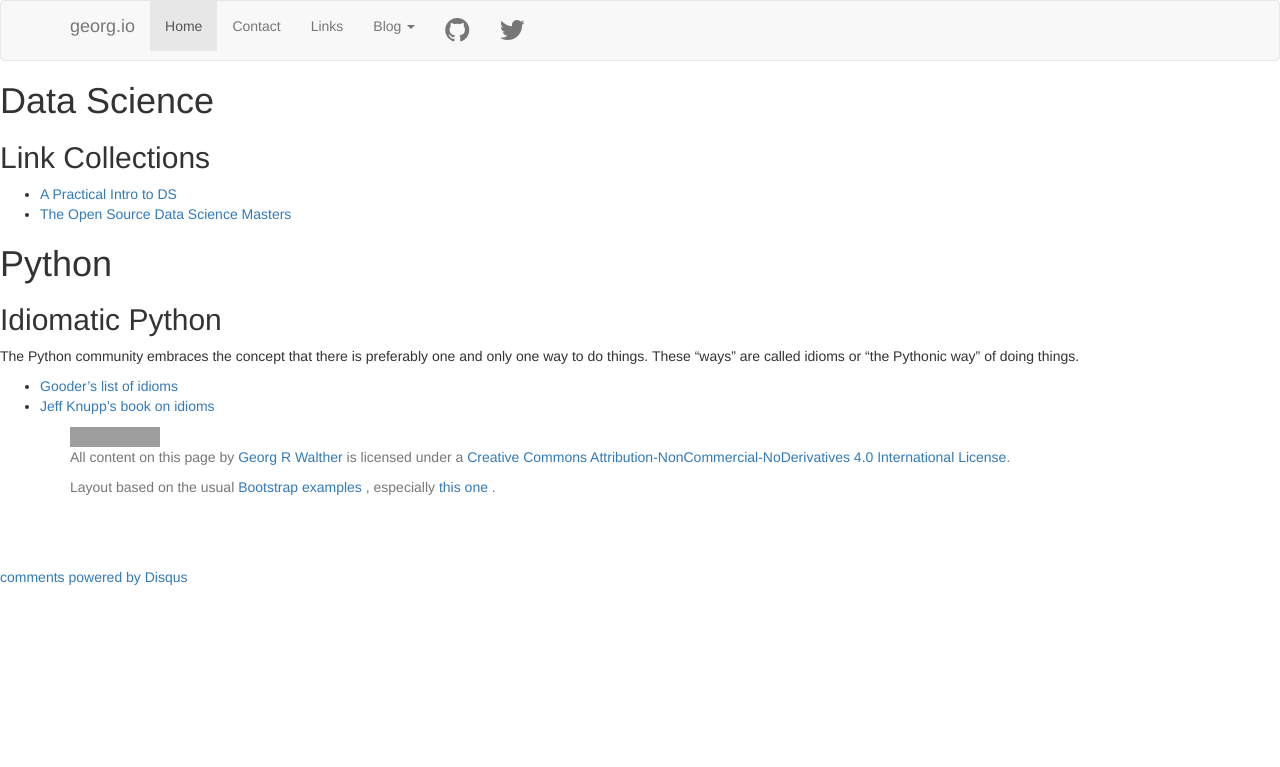
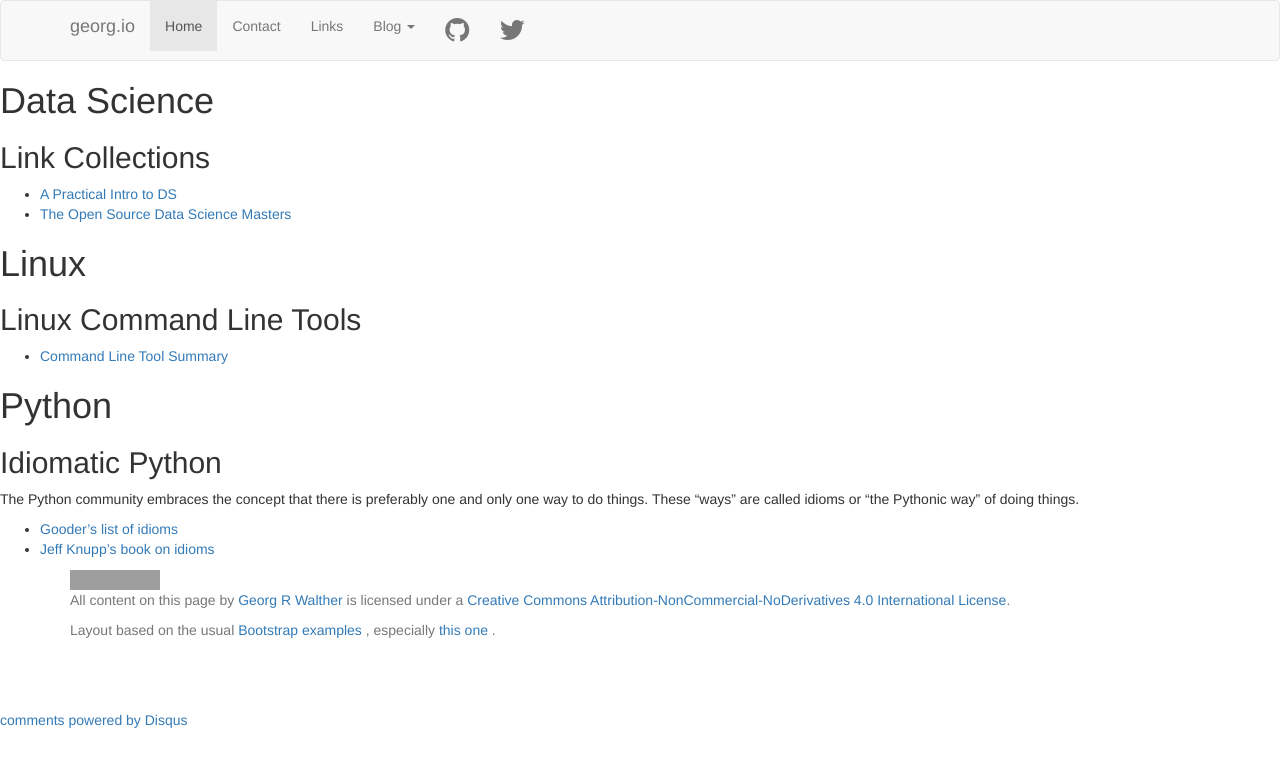
Before and after one commit to waltherg/backup.waltherg.github.io, a Jekyll site: the page built from links/index.md, in a window 1280 px wide. Shown: the top 767 px of the page. Built offline with Jekyll 4.4.1, drawn with Linux system fonts in a browser that asks for light colours; nearby versions of some CDN libraries; comment, search, counter and statistics services are not loaded; grey boxes are pictures that could not be loaded.

Commit message:
add linux command line tools summary

```diff
--- a/links/index.md
+++ b/links/index.md
@@ -10,6 +10,12 @@ title: georg.io Links
 - [The Open Source Data Science Masters](http://datasciencemasters.org/)
 
 
+# Linux
+
+## Linux Command Line Tools
+- [Command Line Tool Summary](http://www.tldp.org/LDP/GNU-Linux-Tools-Summary/html/GNU-Linux-Tools-Summary.html)
+
+
 # Python
 
 ## Idiomatic Python
```
